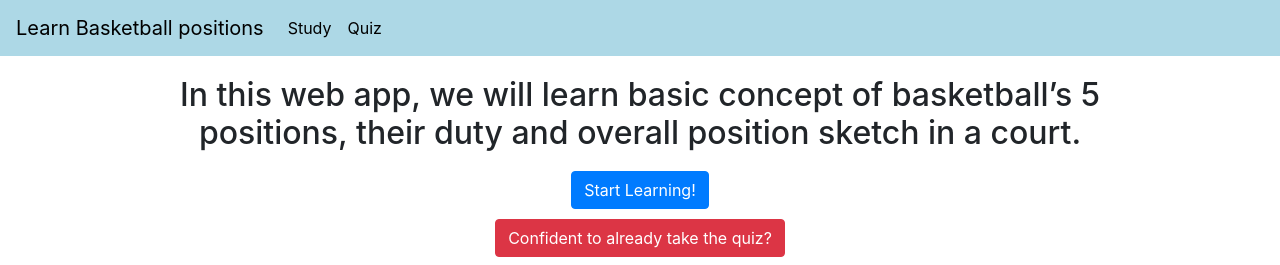
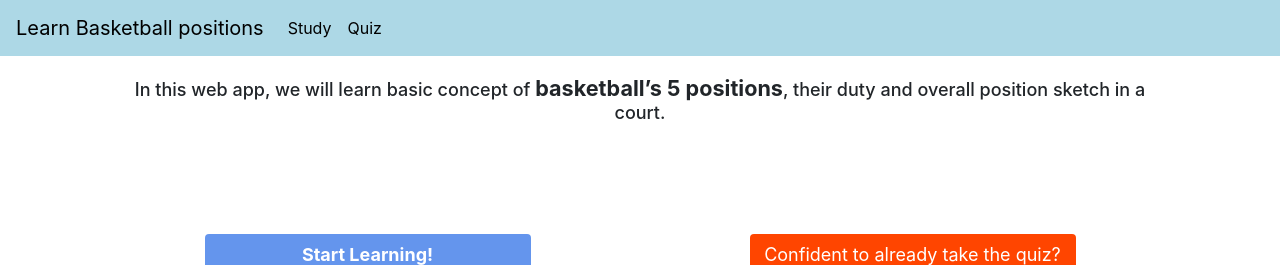
Before and after one commit to jason424217/UI-project, a Flask app: page / in a window 1280 px wide. Shown: the top 265 px of the page. Run offline with Flask 2, Linux system fonts and the light colour scheme; some libraries are stand-ins or nearby versions.

Commit message:
add direct quiz button to learn page and modify home page view

```diff
--- a/application.py
+++ b/application.py
@@ -16,7 +16,8 @@ courses = {
         "courtPosition": "https://i.ibb.co/pW6TPts/PG-position.jpg",
         "courtMoveMap": "https://i.ibb.co/mFp1SMB/PG-movemap.jpg",
         "description": "Brain of a team. Mainly responsible for dribbling ball through the court, organizing tactic and"
-                       " passing ball to teammate with space to shot. "
+                       " passing ball to teammate with space to shot. In the video, look at No 3 player Chirs Paul "
+                       "dribbling ball from back-court to front court and throwing ball to teammate. <br>"
                        "Famous player: Magic Johnson, Stephen Curry, Chris Paul"
     },
     "2": {
@@ -25,7 +26,8 @@ courses = {
         "courtPosition": "https://i.ibb.co/n8bv1Dt/SG-position.jpg",
         "courtMoveMap": "https://i.ibb.co/S752SnB/SG-movemap.jpg",
         "description": "Outside scorer of a team. Mainly responsible for running through half court and finding a space "
-                       "to catch the ball and shot."
+                       "to catch the ball and shot. In the viedo, look at No 11 player Klay Thompson shooting that "
+                       "3 point ball! <br>"
                        "Famous Player: Michael Jordan, Kobe Bryant"
     },
     "3": {
@@ -34,7 +36,8 @@ courses = {
         "courtPosition": "https://i.ibb.co/pdpLj3T/SF-position.jpg",
         "courtMoveMap": "https://i.ibb.co/H75L9cB/SF-movemap.jpg",
         "description": "Score core of a team. Mainly responsible for multiple tasks including both inside and outside "
-                       "offense/defense and sometimes rebound."
+                       "offense/defense and sometimes rebound. In the video, look at No 7 player Kevin Durant dribbling"
+                       " ball to the basket and finishing with a jump shot. <br>"
                        "Famous Player: Lebron James, Larry Bird, Kevin Durant"
     },
     "4": {
@@ -43,7 +46,9 @@ courses = {
         "courtPosition": "https://i.ibb.co/CJXZMnH/PF-position.jpg",
         "courtMoveMap": "https://i.ibb.co/SJcn5hD/PF-movemap.jpg",
         "description": "Inside defender of a team. Mainly responsible for scrambling rebound, picking and rolling "
-                       "for PG, blocking opponent in paint area and other “dirty” and tiring work. "
+                       "for PG, blocking opponent in paint area and other “dirty” and tiring work. In the video, look "
+                       "at No 21 player Tim Duncan who defences opponents' inner player and give him a block at the "
+                       "end. <br>"
                        "Famous player: Tim Duncan, Kevin Garnett"
     },
     "5": {
@@ -52,7 +57,9 @@ courses = {
         "courtPosition": "https://i.ibb.co/x2w0Jm9/C-position.jpg",
         "courtMoveMap": "https://i.ibb.co/pymk5tG/C-movemap.jpg",
         "description": "Inside core of a team. Mainly responsible for paint area offense, scrambling rebound and "
-                       "defending insider opponent. "
+                       "defending insider opponent. In the video, look at No 12 player Dwight Howard that jumps high"
+                       " while running to the basket, he catches the passed ball and finishes a dunk against "
+                       "opponent! <br>"
                        "Famous player: Dwight Howard, Shaq O’Neal"
     },
     "6": {
@@ -63,7 +70,9 @@ courses = {
                        " defender, he can catch ball and shoot outside. SF stand between inside and outside so that "
                        "he can choose flexible offense and defense transition. PF competes with opponents around paint "
                        "area and wait for rebound or give a block. C stands under the basket and posts up after "
-                       "obtaining good position."
+                       "obtaining good position. In the video, No 30 PG cooperate with No 23 PF and No 35 SF, pass ball"
+                       " and try to find a shooting position, but finally, PF find space inside and throws the ball to "
+                       "No 15 C who finally catches and finishes."
     }
 }
 
@@ -82,7 +91,8 @@ quiz_data = {
         "courtMoveMap": "https://i.ibb.co/mFp1SMB/PG-movemap.jpg",
         "options": ["PG","SG","SF","PF","C"],
         "description": "Brain of a team. Mainly responsible for dribbling ball through the court, organizing tactic and"
-                       " passing ball to teammate with space to shot. "
+                       " passing ball to teammate with space to shot. In the video, look at No 3 player Chirs Paul "
+                       "dribbling ball from back-court to front court and throwing ball to teammate. "
                        "Famous player: Magic Johnson, Stephen Curry, Chris Paul"
     },
     1: {
@@ -90,8 +100,9 @@ quiz_data = {
         "video": "https://www.youtube.com/embed/wb_qC3ZcCyw",
         "courtMoveMap": "https://i.ibb.co/S752SnB/SG-movemap.jpg",
         "options": ["PG","SG","SF","PF","C"],
-        "description": "Outside scorer of a team. Mainly responsible for running through half court and finding a space "
-                       "to catch the ball and shot."
+        "description": "Outside scorer of a team. Mainly responsible for running through half court and finding a space"
+                       " to catch the ball and shot. In the viedo, look at No 11 player Klay Thompson shooting that "
+                       "3 point ball! "
                        "Famous Player: Michael Jordan, Kobe Bryant"
     },
     2: {
@@ -101,7 +112,8 @@ quiz_data = {
         "courtMoveMap": "https://i.ibb.co/H75L9cB/SF-movemap.jpg",
         "options": ["PG","SG","SF","PF","C"],
         "description": "Score core of a team. Mainly responsible for multiple tasks including both inside and outside "
-                       "offense/defense and sometimes rebound."
+                       "offense/defense and sometimes rebound. In the video, look at No 7 player Kevin Durant dribbling"
+                       " ball to the basket and finishing with a jump shot. "
                        "Famous Player: Lebron James, Larry Bird, Kevin Durant"
     },
     3: {
@@ -111,7 +123,9 @@ quiz_data = {
         "courtMoveMap": "https://i.ibb.co/SJcn5hD/PF-movemap.jpg",
         "options": ["PG","SG","SF","PF","C"],
         "description": "Inside defender of a team. Mainly responsible for scrambling rebound, picking and rolling "
-                       "for PG, blocking opponent in paint area and other “dirty” and tiring work. "
+                       "for PG, blocking opponent in paint area and other “dirty” and tiring work. In the video, look "
+                       "at No 21 player Tim Duncan who defences opponents' inner player and give him a block at the "
+                       "end."
                        "Famous player: Tim Duncan, Kevin Garnett"
     },
     4: {
@@ -121,7 +135,8 @@ quiz_data = {
         "courtMoveMap": "https://i.ibb.co/pymk5tG/C-movemap.jpg",
         "options": ["PG","SG","SF","PF","C"],
         "description": "Inside core of a team. Mainly responsible for paint area offense, scrambling rebound and "
-                       "defending insider opponent. "
+                       "defending insider opponent. In the video, look at No 12 player Dwight Howard that jumps high"
+                       " while running to the basket, he catches the passed ball and finishes a dunk against opponent! "
                        "Famous player: Dwight Howard, Shaq O’Neal"
     },
     5: {
--- a/static/home.css
+++ b/static/home.css
@@ -2,3 +2,26 @@
     margin:10px;
     align-content:center
 }
+
+#learn-button {
+    background-color: cornflowerblue;
+    font-size: large;
+    color: white;
+    font-weight: bold;
+}
+
+#quiz-button {
+    background-color: orangered;
+    font-size: large;
+    color: white;
+}
+
+#intro {
+    font-size: large;
+    margin-bottom: 100px;
+}
+
+#keyWord {
+    font-size: larger;
+    font-weight: bolder;
+}
--- a/templates/homepage.html
+++ b/templates/homepage.html
@@ -8,18 +8,22 @@
   <div class="container">
     <div class="row">
       <div class="col">
-        <h2 class="text-center ">In this web app, we will learn basic concept of basketball’s 5 positions, their duty and overall position sketch  in a court.</h2>
+        <h2 class="text-center " id="intro">In this web app, we will learn basic concept of <span id="keyWord">basketball’s 5 positions</span>, their duty and overall position sketch  in a court.</h2>
       </div>
     </div>
     <div class="row">
-      <div class="col text-center">
-        <button class="btn btn-primary" id="learn-button">Start Learning!</button>
-      </div>
-    </div>
-    <div class="row">
-      <div class="col text-center">
-        <button class="btn btn-danger" id="quiz-button">Confident to already take the quiz?</button>
-      </div>
+        <div class="col-md-6 text-center">
+            <button class="btn" id="learn-button">Start Learning!
+                <br/>
+                <img src="https://cdn.cnn.com/cnnnext/dam/assets/210616193554-01-michael-jordan-athlete-activism-super-tease.jpg" height="200px" width="300px">
+            </button>
+        </div>
+        <div class="col-md-6 text-center">
+            <button class="btn" id="quiz-button">Confident to already take the quiz?
+                <br/>
+                <img src="https://cdn.vox-cdn.com/thumbor/ujnueXm15v3VCD0bK7qK23xpnQw=/0x0:4986x3324/1400x1400/filters:focal(2095x1264:2891x2060):format(jpeg)/cdn.vox-cdn.com/uploads/chorus_image/image/54263751/usa_today_9869236.0.jpg" height="200px" width="300px">
+            </button>
+        </div>
     </div>
   </div>
 </div>
--- a/templates/learn.html
+++ b/templates/learn.html
@@ -55,7 +55,7 @@
         <button id="next" class="btn move-btn">Next</button>
     </div>
     <div class="col-md-12 text-center">
-        <button id="directQuiz" class="btn">Confident to direct quiz?</button>
+        <button id="directQuiz" class="btn directQuiz">Confident to direct quiz?</button>
     </div>
 </div>
 <div class="row">
```
Also changed, not shown: static/learn.js (+7 -3 lines).
